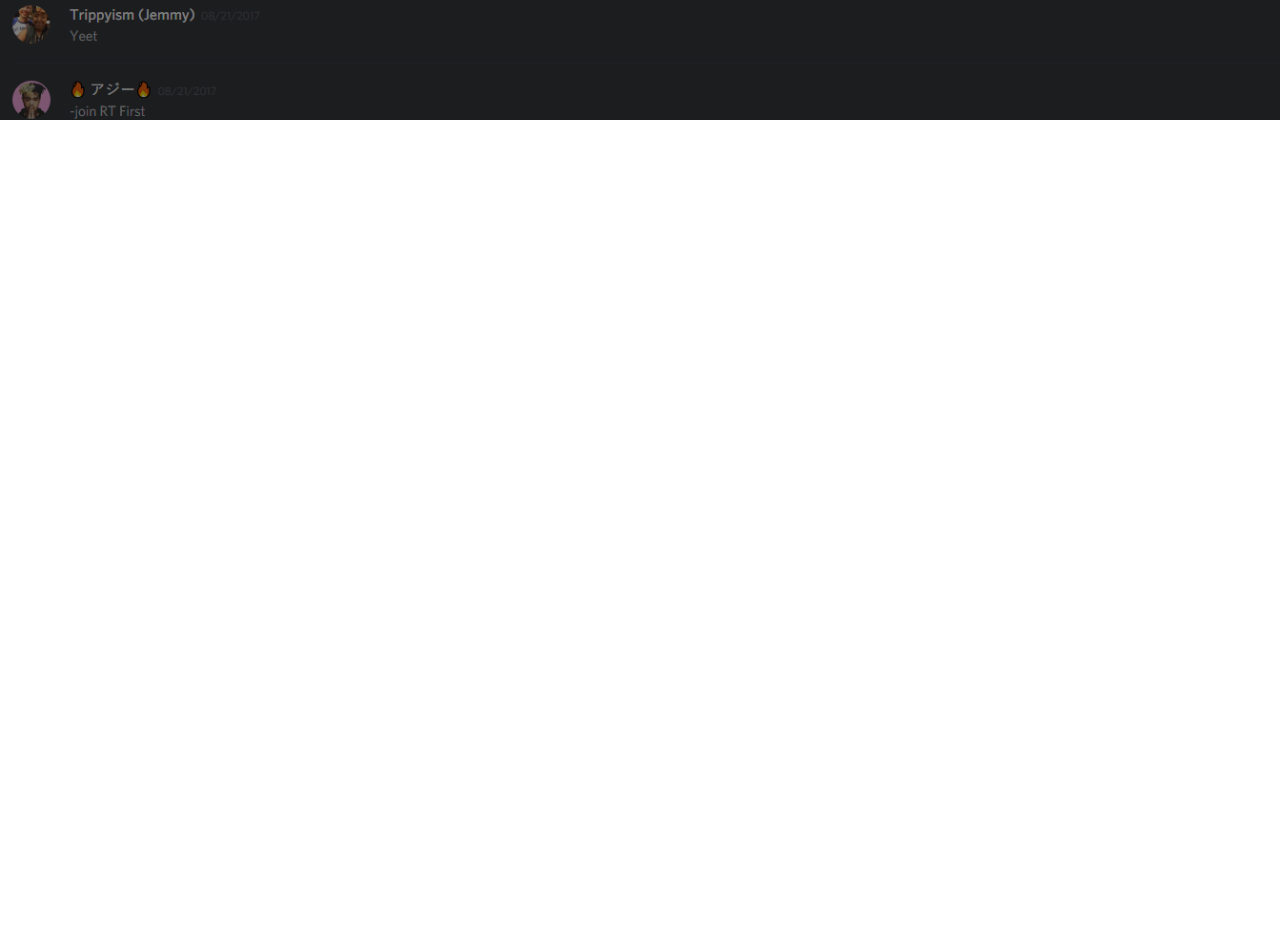
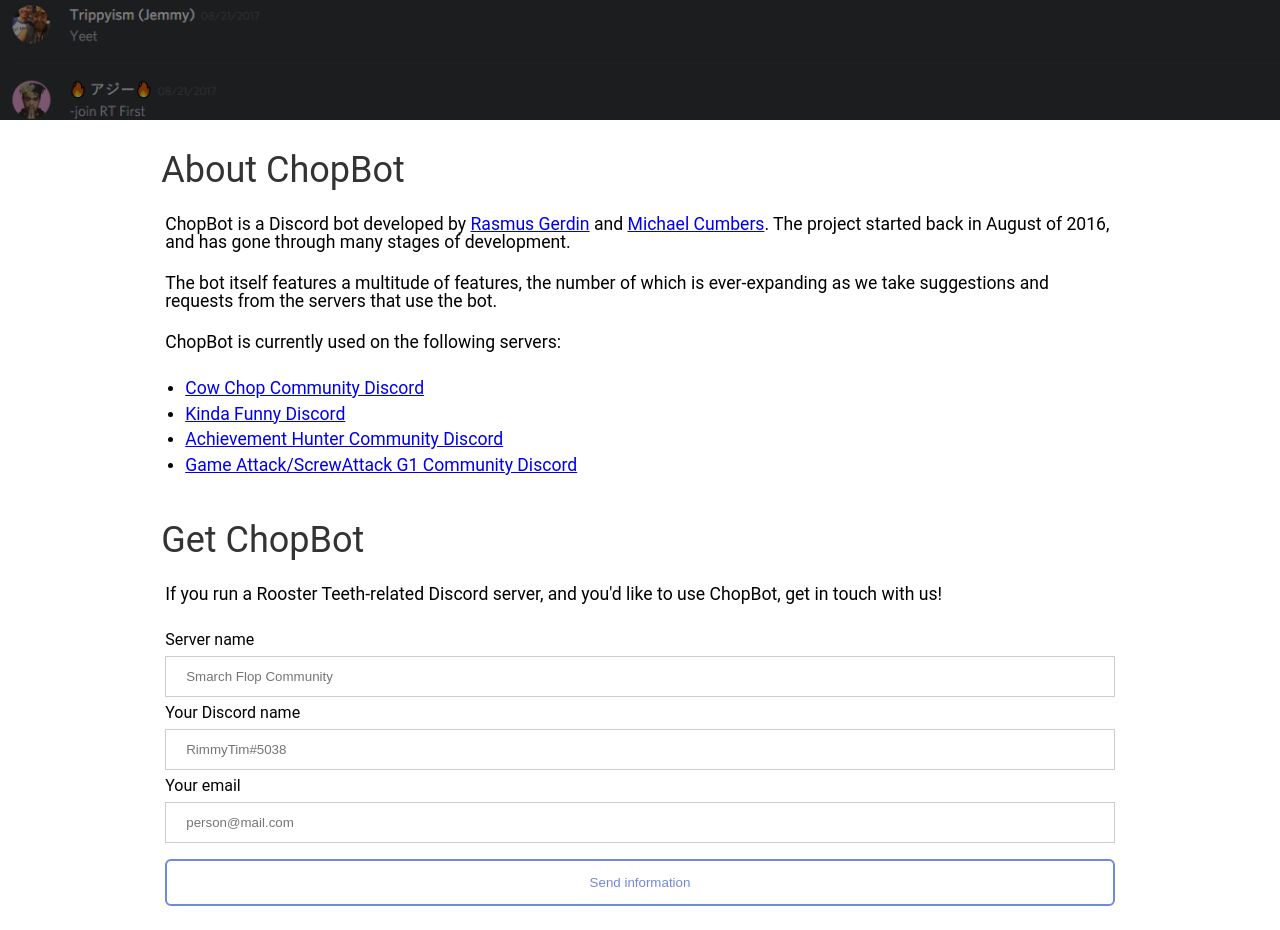
Before and after one commit to RTByte/chopbot-frontend, a website: page index.html in a window 1280 px wide. Shown: the part 540-1470 px from the top of the page. Before the commit the page ends 800 px from the top, so only its background shows below. Drawn offline with Linux system fonts and the light colour scheme.

Commit message:
buncha shit

```diff
--- a/index.html
+++ b/index.html
@@ -25,7 +25,37 @@
       </div>
     </div>
     <div id="page">
+      <div id="page-content">
+        <h2>About ChopBot</h2>
+        <p>ChopBot is a Discord bot developed by <a href="https://rasmusgerdin.com" target="_blank">
+           Rasmus Gerdin</a> and <a href="https://michaelcumbers.ca" target="_blank"> Michael Cumbers</a>.
+           The project started back in August of 2016, and has gone through many stages of development.</p>
+        <p>The bot itself features a multitude of features, the number of which is ever-expanding as
+           we take suggestions and requests from the servers that use the bot.</p>
+        <p>ChopBot is currently used on the following servers:</p>
+        <ul>
+          <li><a href="https://discord.gg/cowchop" target="_blank">Cow Chop Community Discord</a></li>
+          <li><a href="https://discord.gg/kindafunny" target="_blank">Kinda Funny Discord</a></li>
+          <li><a href="https://discord.gg/achievementhunter" target="_blank">Achievement Hunter Community Discord</a></li>
+          <li><a href="https://discord.gg/F8fncjr" target="_blank">Game Attack/ScrewAttack G1 Community Discord</a></li>
+        </ul>
+        <h2>Get ChopBot</h2>
+        <p>If you run a Rooster Teeth-related Discord server, and you'd like to use ChopBot, get in touch with us!</p>
+      </div>
+      <form>
+        <div id="getchopbotform">
+          <label>Server name</label>
+          <input type="text" placeholder="Smarch Flop Community" name="sname" required>
 
+          <label>Your Discord name</label>
+          <input type="text" placeholder="RimmyTim#5038" name="pname" required>
+
+          <label>Your email</label>
+          <input type="text" placeholder="person@mail.com" name="pemail" required>
+
+          <button type="submit">Send information</button>
+        </div>
+      </form>
     </div>
   </body>
 </html>
--- a/src/stylesheets/components/_header.scss
+++ b/src/stylesheets/components/_header.scss
@@ -15,11 +15,4 @@
              &:active { top: 1px; }
              span { font-size: 1.25rem; } }
   }
-  @media only screen
-  and (min-device-width: 375px)
-  and (max-device-width: 667px)
-  and (-webkit-min-device-pixel-ratio: 2) {
-    nav { height: 100px; }
-    span { font-size: 3rem; }
-  }
 }
--- a/src/stylesheets/helpers/_mixins.scss
+++ b/src/stylesheets/helpers/_mixins.scss
@@ -1,7 +1,11 @@
-@mixin grid-header {
+@mixin grid-span-all {
   grid-column: 1/16; }
-@mixin grid-page {
+@mixin grid-span-fr {
   grid-column: 2/15; }
+@mixin grid-span-half {
+  grid-column: 5/12; }
+@mixin grid-span-tq {
+  grid-column: 3/14; }
 @mixin flex-nav {
   display: flex;
   flex-flow: row wrap;
--- a/src/stylesheets/helpers/_variables.scss
+++ b/src/stylesheets/helpers/_variables.scss
@@ -1,6 +1,8 @@
 $blurple: #7289da;
 $blurple-dark: #5c73c2;
 $gwhite: #ebebeb;
+$darkgrey: #333;
+$grey: #444;
 
 $shadow: 0 1px 1px rgba(0, 0, 0, .5);
 
--- a/src/stylesheets/layouts/_grid.scss
+++ b/src/stylesheets/layouts/_grid.scss
@@ -1,5 +1,5 @@
 /* DISPLAY GRID */
-body {
+body, #page {
   display: grid;
   grid-template-columns: 60px repeat(13, 1fr) 60px;
   grid-template-rows: auto auto;
--- a/src/stylesheets/main.scss
+++ b/src/stylesheets/main.scss
@@ -8,7 +8,7 @@
   font-family: 'Roboto', sans-serif;
 }
 #header {
-  @include grid-header;
+  @include grid-span-all;
   nav {
     a { @include colortrans; @include bordertrans; }
     @include flex-nav;
@@ -18,25 +18,40 @@
   }
 }
 
-#jumbotron {
-  @include grid-header;
-  .jumbotron {
-    height: 600px;
-    @include flex;
-    justify-content: center;
-    align-items: center;
-    background-size: cover;
-    background-position: center;
-    background-image: url("../img/discord1.png");
-    background-color: rgba(0, 0, 0, .5);
-    background-blend-mode: multiply;
-    img { height: 200px; position: relative; bottom: 40px; }
-    h1, h3 { color: white; }
-    h1 { font-size: 2rem; }
-    h3 { font-size: 1.2rem; padding: 16px 0 0 0; }
+#page {
+  @include grid-span-tq;
+  #page-content { @include grid-span-all }
+  h2 { font-size: 2.25rem; color: $darkgrey; padding: 32px 0 16px 12px; }
+  p, a { font-size: 1.1rem; } p { padding: 12px 0; } p, ul { margin: 0 16px; }
+  ul { list-style: disc; margin: 0 36px; padding: 12px 0; } li { padding: 4px 0; }
+  form { padding: 16px; @include grid-span-all; }
+  button {
+    @include colortrans;
+    @include bordertrans;
+    background-color: transparent;
+    color: $blurple;
+    padding: 14px 20px;
+    margin: 8px 0;
+    border: 2px solid $blurple;
+    border-radius: 6px;
+    cursor: pointer;
+    width: 100%;
+    position: relative;
+    &:hover { background: $blurple; color: white; } }
+  input[type=text], input[type=password] {
+    width: 100%;
+    padding: 12px 20px;
+    margin: 8px 0;
+    display: inline-block;
+    border: 1px solid #ccc;
+    box-sizing: border-box;
   }
 }
 
-#page {
-
+/* Portrait and Landscape */
+@media only screen
+  and (min-device-width: 375px)
+  and (max-device-width: 667px)
+  and (-webkit-min-device-pixel-ratio: 2) {
+    #page { @include grid-span-fr; }
 }
--- a/src/stylesheets/pages/_all.scss
+++ b/src/stylesheets/pages/_all.scss
@@ -0,0 +1 @@
+@import './_home';
--- a/src/stylesheets/pages/_home.scss
+++ b/src/stylesheets/pages/_home.scss
@@ -0,0 +1,19 @@
+/* HOME PAGE SPECIFIC STUFF */
+#jumbotron {
+  @include grid-span-all;
+  .jumbotron {
+    height: 600px;
+    @include flex;
+    justify-content: center;
+    align-items: center;
+    background-size: cover;
+    background-position: center;
+    background-image: url("../img/discord1.png");
+    background-color: rgba(0, 0, 0, .5);
+    background-blend-mode: multiply;
+    img { height: 200px; position: relative; bottom: 40px; }
+    h1, h3 { color: white; }
+    h1 { font-size: 2rem; }
+    h3 { font-size: 1.2rem; padding: 16px 0 0 0; }
+  }
+}
```
Also changed, not shown: src/stylesheets/main.css, 1 other file.
